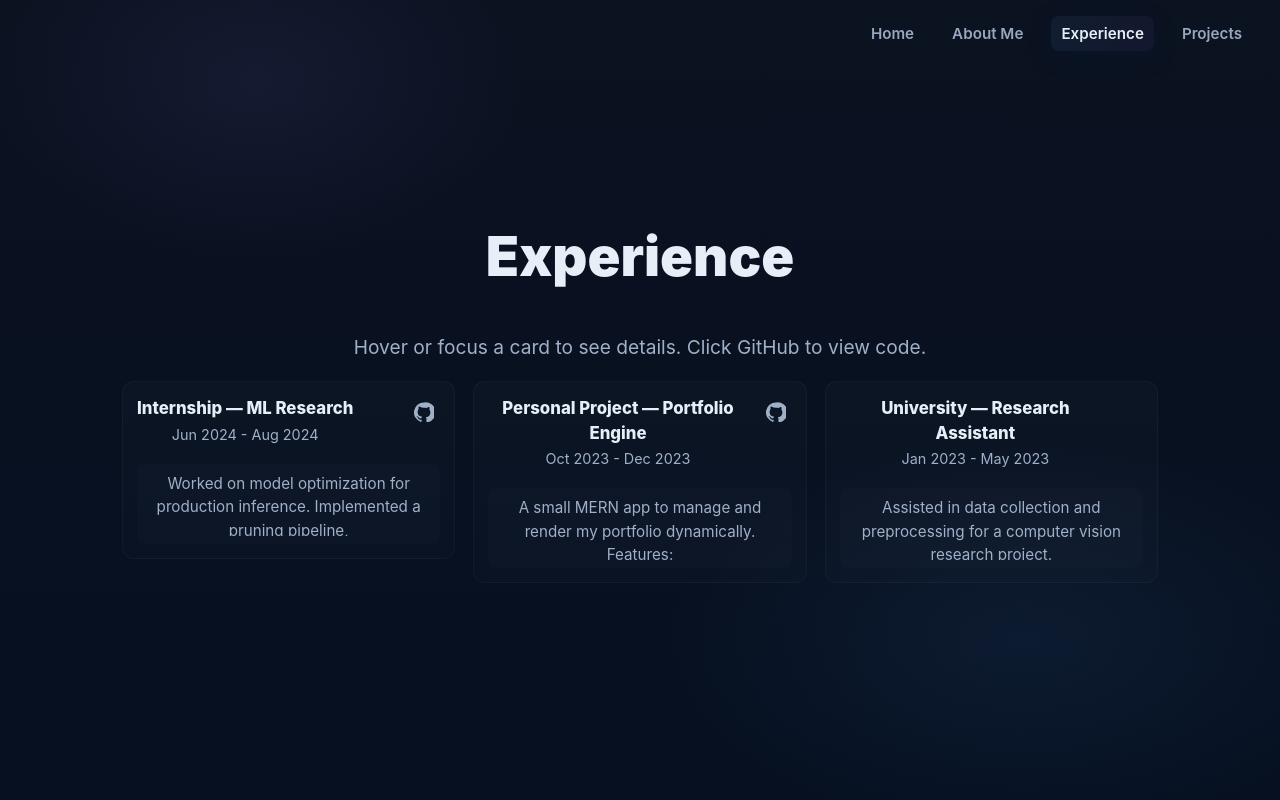
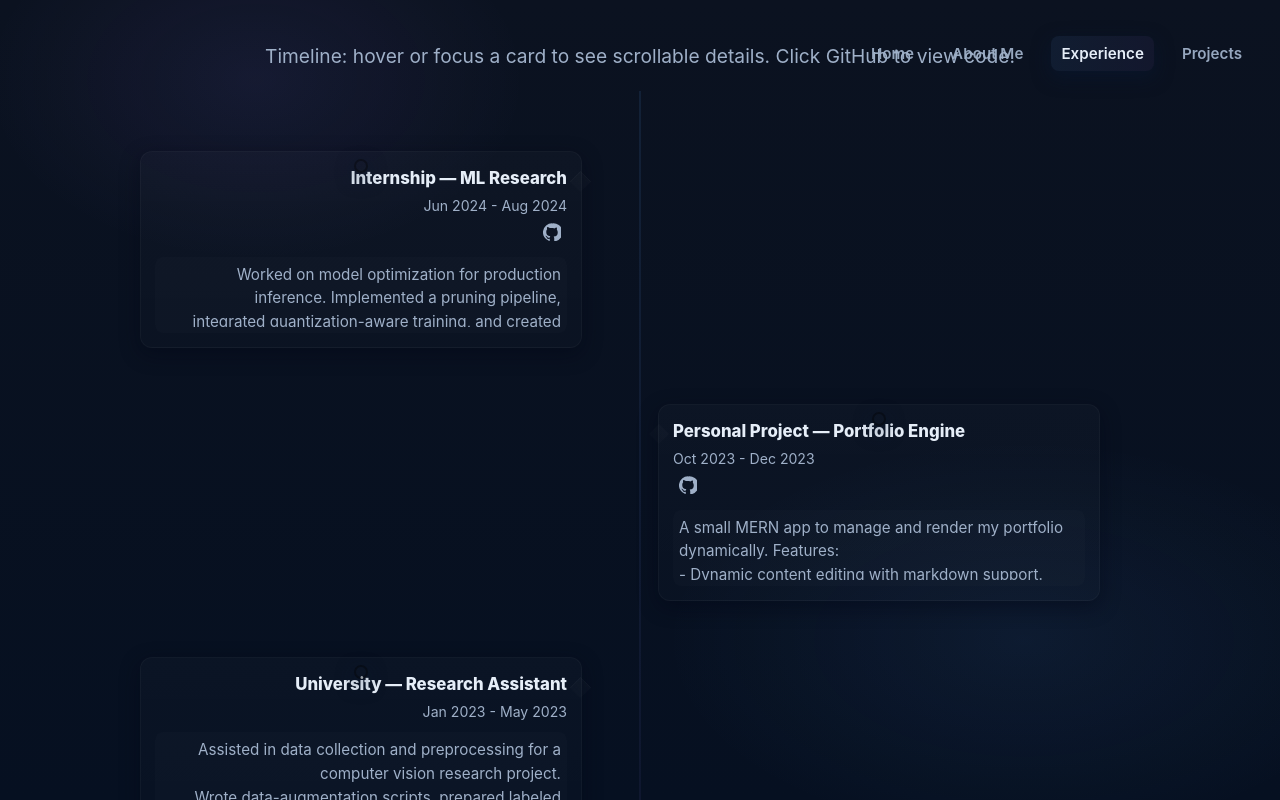
Before and after one commit to omkaranu04/Profile-Website, a React (Vite) app in the folder frontend/: page /experience in a window 1280 px wide. Shown: the top 800 px of the page. Built offline with nearby package versions, Linux system fonts and the light colour scheme; the HTML template or start-up script is replaced by a standard one.

Commit message:
exp-page tb-fixed

```diff
--- a/frontend/src/index.css
+++ b/frontend/src/index.css
@@ -8,6 +8,7 @@
   --glow-1: rgba(88,166,255,0.20);
   --glow-2: rgba(155,122,255,0.16);
   --roll-duration: 220ms;
+  --nav-height: 64px;
 }
 
 * { box-sizing: border-box; margin: 0; padding: 0; }
@@ -58,6 +59,7 @@ body {
   align-items: center;
   flex-wrap: wrap;
   color: var(--text);
+  scroll-margin-top: calc(var(--nav-height) + 18px);
 }
 
 /* Animated name — BIG + glow */
@@ -122,6 +124,8 @@ body {
   display: flex;
   align-items: center;
   pointer-events: auto;
+  height: var(--nav-height);
+  z-index: 9999;
 }
 
 .top-nav ul {
@@ -244,15 +248,17 @@ body {
   }
 }
 
-/* ---------------------------
-   Experience / Timeline grid
-   --------------------------- */
+/* ===========================
+   Vertical Timeline (center)
+   Alternating left / right
+   =========================== */
 
-.experience-container {
+.experience-timeline-wrapper {
   width: 100%;
   max-width: 1100px;
+  margin: 0 auto;
   padding: 2rem;
-  margin: 0 auto;
+  padding-top: calc(var(--nav-height) + 18px);
 }
 
 .experience-header {
@@ -263,61 +269,117 @@ body {
   margin-bottom: 1.25rem;
 }
 
-/* grid layout for tiles */
-.timeline-grid {
-  display: grid;
-  grid-template-columns: repeat(auto-fit, minmax(300px, 1fr));
-  gap: 18px;
-  align-items: start;
+/* timeline container — holds the center line */
+.timeline {
+  position: relative;
+  padding: 1rem 0;
+  margin-top: 10px;
+  margin-bottom: 40px;
 }
 
-/* each tile */
+/* center vertical line */
+.timeline::before {
+  content: '';
+  position: absolute;
+  top: 0;
+  bottom: 0;
+  left: 50%;
+  width: 2px;
+  transform: translateX(-50%);
+  background: linear-gradient(180deg, rgba(88,166,255,0.10), rgba(155,122,255,0.06));
+  z-index: 1;
+}
+
+/* each timeline item — sized to half width and positioned relative to container */
 .timeline-item {
+  position: relative;
+  width: calc(50% - 40px);
+  padding: 12px 18px;
+  box-sizing: border-box;
+  z-index: 2;
+  outline: none;
+  margin: 32px 0;
+}
+
+/* left side items (content right-aligned toward the center line) */
+.timeline-item.left {
+  left: 0;
+  margin-left: 0;
+  display: flex;
+  justify-content: flex-end;
+  text-align: right;
+}
+
+/* right side items (content left-aligned toward the center line) */
+.timeline-item.right {
+  left: 50%;
+  display: flex;
+  justify-content: flex-start;
+  text-align: left;
+}
+
+/* the "card" visual inside the item */
+.timeline-item .item-content {
+  width: 100%;
+  max-width: 560px;
   background: linear-gradient(180deg, rgba(255,255,255,0.02), rgba(255,255,255,0.01));
   border: 1px solid rgba(255,255,255,0.03);
   padding: 14px;
   border-radius: 12px;
-  min-height: 140px;
-  display: flex;
-  flex-direction: column;
-  justify-content: space-between;
   transition: transform 200ms cubic-bezier(.2,.9,.2,1), box-shadow 200ms ease, border-color 180ms ease;
+  box-shadow: 0 6px 20px rgba(2,6,23,0.45);
   position: relative;
-  overflow: hidden;
-  cursor: pointer;
-  outline: none;
 }
 
-/* hover/focus lifts the tile and reveals overlay */
-.timeline-item:focus,
-.timeline-item:hover {
+/* lift on hover/focus */
+.timeline-item:focus .item-content,
+.timeline-item:hover .item-content {
   transform: translateY(-8px);
   border-color: rgba(88,166,255,0.12);
-  box-shadow: 0 14px 40px rgba(6,12,24,0.6);
+  box-shadow: 0 18px 44px rgba(6,12,24,0.6);
 }
 
-/* tile top row (title + timeframe + github) */
-.tile-top {
-  display: flex;
-  justify-content: space-between;
-  gap: 12px;
-  align-items: start;
-  margin-bottom: 10px;
+/* small arrow/connector pointing to center line */
+.timeline-item.left .item-content::after,
+.timeline-item.right .item-content::after {
+  content: '';
+  position: absolute;
+  top: 22px;
+  width: 14px;
+  height: 14px;
+  transform: rotate(45deg);
+  background: linear-gradient(180deg, rgba(255,255,255,0.02), rgba(255,255,255,0.01));
+  border-left: 1px solid rgba(255,255,255,0.03);
+  border-top: 1px solid rgba(255,255,255,0.03);
+  z-index: 2;
 }
 
+/* arrow placement: left items -> arrow on right edge pointing to center; right items -> arrow on left edge */
+.timeline-item.left .item-content::after {
+  right: -7px;
+  border-right: 0;
+  border-bottom: 0;
+}
+.timeline-item.right .item-content::after {
+  left: -7px;
+  border-left: 0;
+  border-top: 0;
+}
+
+/* tile header */
 .tile-title {
   font-size: 1.05rem;
   font-weight: 800;
   color: var(--text);
-  margin: 0 0 4px 0;
+  margin: 0 0 6px 0;
 }
 
 .tile-time {
-  font-size: 0.9rem;
+  font-size: 0.88rem;
   color: var(--muted);
 }
 
-/* github icon link */
+/* github link */
 .github-link {
   color: var(--muted);
   text-decoration: none;
@@ -338,19 +400,17 @@ body {
   transform: translateY(-2px);
 }
 
-/* tile body: the description area (keeps short preview by default) */
+/* description area (compact until hover/focus) */
 .tile-body {
-  position: relative;
+  margin-top: 10px;
   overflow: hidden;
   border-radius: 8px;
-  margin-top: 8px;
   background: rgba(255,255,255,0.01);
-  padding: 8px;
+  padding: 6px;
 }
 
-/* descriptive box (hidden by overlay height) */
 .tile-desc {
-  max-height: 64px;             /* collapsed height */
+  max-height: 64px;
   overflow: hidden;
   color: var(--muted);
   font-size: 0.95rem;
@@ -358,47 +418,66 @@ body {
   transition: max-height 220ms cubic-bezier(.2,.9,.2,1);
 }
 
-/* Keep monospace-like formatting while preserving wrapping */
-.tile-desc pre {
-  white-space: pre-wrap;
-  font-family: inherit;
-  margin: 0;
+.tile-desc pre { white-space: pre-wrap; font-family: inherit; margin: 0; }
+
+/* expand on hover/focus to show scrollable details */
+.timeline-item:hover .tile-desc,
+.timeline-item:focus .tile-desc {
+  max-height: 260px;
+  overflow: auto;
+  padding-right: 6px;
 }
 
-/* On hover/focus, expand to show scrollable details */
-.timeline-item:hover .tile-desc,
-.timeline-item:focus .tile-desc {
-  max-height: 260px;            /* expanded height */
-  overflow: auto;
-  padding-right: 6px;          /* give space for scrollbar */
+/* dot marker centered on the center line beside each item */
+.timeline-dot {
+  position: absolute;
+  top: 20px;
+  left: 50%;
+  transform: translateX(-50%);
+  width: 14px;
+  height: 14px;
+  border-radius: 50%;
+  background: linear-gradient(180deg, var(--accent), var(--accent-2));
+  box-shadow: 0 6px 18px rgba(8,23,48,0.6);
+  z-index: 3;
+  border: 2px solid rgba(0,0,0,0.35);
 }
 
-/* custom small scrollbar for description (webkit) */
-.tile-desc::-webkit-scrollbar {
-  width: 10px;
+/* make the dot slightly offset for left/right items for visual clarity */
+.timeline-item.left .timeline-dot { transform: translateX(-50%) translateY(0); }
+.timeline-item.right .timeline-dot { transform: translateX(-50%) translateY(0); }
+
+/* accessibility: show focus outline */
+.timeline-item:focus {
+  outline: none;
 }
-.tile-desc::-webkit-scrollbar-thumb {
-  background: linear-gradient(180deg, rgba(88,166,255,0.18), rgba(155,122,255,0.12));
-  border-radius: 8px;
-  border: 2px solid rgba(0,0,0,0.12);
+.timeline-item:focus .item-content {
+  box-shadow: 0 22px 50px rgba(6,12,24,0.65), 0 0 0 4px rgba(88,166,255,0.06);
 }
 
-/* subtle decorative left timeline marker (vertical line) */
-/* optional: add when you want a connected timeline look */
-.timeline-grid::before {
-  content: '';
-  position: absolute;
-  left: 8%;
-  top: 0;
-  bottom: 0;
-  width: 2px;
-  background: linear-gradient(180deg, rgba(88,166,255,0.06), rgba(155,122,255,0.04));
-  opacity: 0; /* set to 1 if you want the visual line */
+/* responsive: single column stacking on small screens */
+@media (max-width: 820px) {
+  .timeline::before { left: 20px; } /* move center line to left for stacked look */
+  .timeline-item {
+    width: 100%;
+    padding-left: 40px;
+    margin: 24px 0;
+  }
+  .timeline-item.left,
+  .timeline-item.right {
+    left: 0;
+    display: block;
+    text-align: left;
+  }
+  .timeline-item .item-content::after {
+    left: 10px;
+    transform: rotate(45deg);
+  }
+  .timeline-dot {
+    left: 20px;
+    transform: translateX(-50%);
+  }
+  .timeline-item .item-content {
+    margin-left: 20px;
+  }
 }
-
-/* responsive tweaks */
-@media (max-width: 820px) {
-  .timeline-grid { grid-template-columns: 1fr; gap: 14px; }
-  .tile-desc { max-height: 140px; }
-  .timeline-item { padding: 12px; }
-}
--- a/frontend/src/pages/Experience.jsx
+++ b/frontend/src/pages/Experience.jsx
@@ -1,8 +1,9 @@
 import React from 'react'
 
 /**
- * Experience page — timeline-like project tiles.
- * Replace the `entries` array with your actual experiences/projects.
+ * Timeline-style Experience page
+ * Tiles alternate left/right along a vertical center line.
+ * The `entries` array is sample data — replace with your own.
  */
 
 const entries = [
@@ -10,7 +11,7 @@ const entries = [
     id: 'proj-1',
     title: 'Internship — ML Research',
     timeframe: 'Jun 2024 - Aug 2024',
-    github: 'https://github.com/yourusername/project-a', // optional
+    github: 'https://github.com/yourusername/project-a',
     description:
       `Worked on model optimization for production inference. Implemented a pruning pipeline,
 integrated quantization-aware training, and created evaluation dashboards.
@@ -38,68 +39,74 @@ Technologies: React, Vite, Express, MongoDB, Cloudinary.`
     id: 'proj-3',
     title: 'University — Research Assistant',
     timeframe: 'Jan 2023 - May 2023',
-    github: '', // no link — optional
+    github: '',
     description:
       `Assisted in data collection and preprocessing for a computer vision research project.
 Wrote data-augmentation scripts, prepared labeled datasets, and helped run baseline experiments.
 
 Key points:
 - Collected ~12k annotated images.
-- Built augmentation pipeline with albumentations.
-`
+- Built augmentation pipeline with albumentations.`
   }
 ]
 
 export default function Experience() {
   return (
     <main className="app-root">
-      <section className="experience-container">
+      <section className="experience-timeline-wrapper">
         <header className="experience-header">
           <h1 className="headline">Experience</h1>
-          <p className="hint">Hover or focus a card to see details. Click GitHub to view code.</p>
+          <p className="hint">Timeline: hover or focus a card to see scrollable details. Click GitHub to view code.</p>
         </header>
 
-        <div className="timeline-grid" role="list">
-          {entries.map((e) => (
+        <div className="timeline" role="list">
+          {entries.map((entry, idx) => {
+            const side = idx % 2 === 0 ? 'left' : 'right' // alternate
+            return (
               <article
-              key={e.id}
-              className="timeline-item"
-              tabIndex={0}                 // makes item focusable for keyboard users
-              aria-labelledby={`${e.id}-title`}
+                key={entry.id}
+                className={`timeline-item ${side}`}
+                tabIndex={0}
                 role="listitem"
+                aria-labelledby={`${entry.id}-title`}
               >
-              <div className="tile-top">
+                <div className="item-content">
+                  <div className="item-header">
                     <div>
-                  <h3 id={`${e.id}-title`} className="tile-title">{e.title}</h3>
-                  <div className="tile-time">{e.timeframe}</div>
+                      <h3 id={`${entry.id}-title`} className="tile-title">{entry.title}</h3>
+                      <div className="tile-time">{entry.timeframe}</div>
                     </div>
 
-                {e.github ? (
+                    {entry.github ? (
                       <a
                         className="github-link"
-                    href={e.github}
+                        href={entry.github}
                         target="_blank"
                         rel="noopener noreferrer"
-                    aria-label={`Open ${e.title} on GitHub (opens in new tab)`}
+                        aria-label={`Open ${entry.title} on GitHub (opens in new tab)`}
                         onClick={(ev) => ev.stopPropagation()}
                       >
-                    {/* Inline GitHub SVG */}
-                    <svg width="20" height="20" viewBox="0 0 24 24" fill="none" aria-hidden>
+                        <svg width="18" height="18" viewBox="0 0 24 24" fill="none" aria-hidden>
                           <path fill="currentColor" d="M12 .5a12 12 0 00-3.79 23.4c.6.11.82-.26.82-.58v-2.17c-3.34.73-4.04-1.6-4.04-1.6-.55-1.4-1.34-1.77-1.34-1.77-1.09-.75.08-.74.08-.74 1.2.08 1.83 1.24 1.83 1.24 1.07 1.83 2.81 1.3 3.49.99.11-.78.42-1.3.76-1.6-2.67-.3-5.47-1.34-5.47-5.96 0-1.32.47-2.4 1.24-3.25-.12-.3-.54-1.52.12-3.16 0 0 1.01-.32 3.3 1.23A11.4 11.4 0 0112 6.8c1.02.01 2.05.14 3.01.41 2.28-1.55 3.28-1.23 3.28-1.23.66 1.64.24 2.86.12 3.16.77.85 1.24 1.93 1.24 3.25 0 4.63-2.8 5.66-5.47 5.96.43.37.81 1.1.81 2.22v3.29c0 .32.22.69.83.58A12 12 0 0012 .5z" />
                         </svg>
                       </a>
                     ) : (
-                  <div style={{ width: 20 }} aria-hidden />
+                      <div style={{ width: 18 }} aria-hidden />
                     )}
                   </div>
 
                   <div className="tile-body">
                     <div className="tile-desc" aria-hidden>
-                  <pre>{e.description}</pre>
+                      <pre>{entry.description}</pre>
                     </div>
                   </div>
+                </div>
+
+                {/* center dot marker placed at center line */}
+                <span className="timeline-dot" aria-hidden />
               </article>
-          ))}
+            )
+          })}
         </div>
       </section>
     </main>
```
Lines whose indentation alone changed are shown as unchanged.
